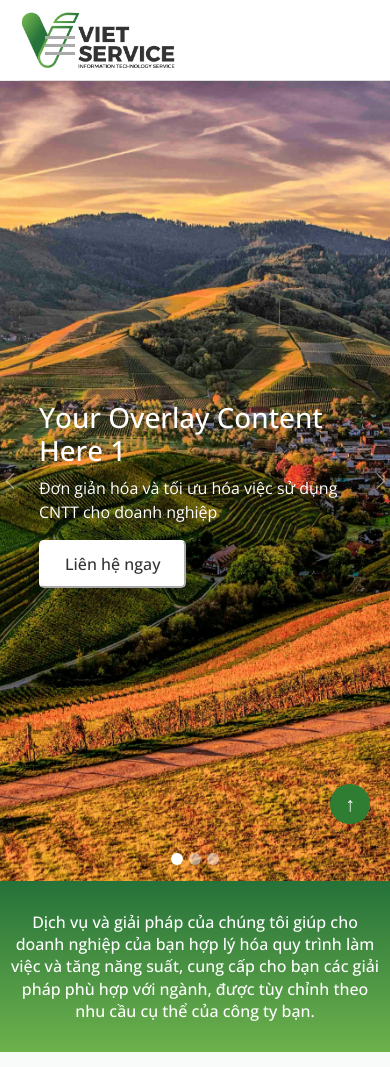
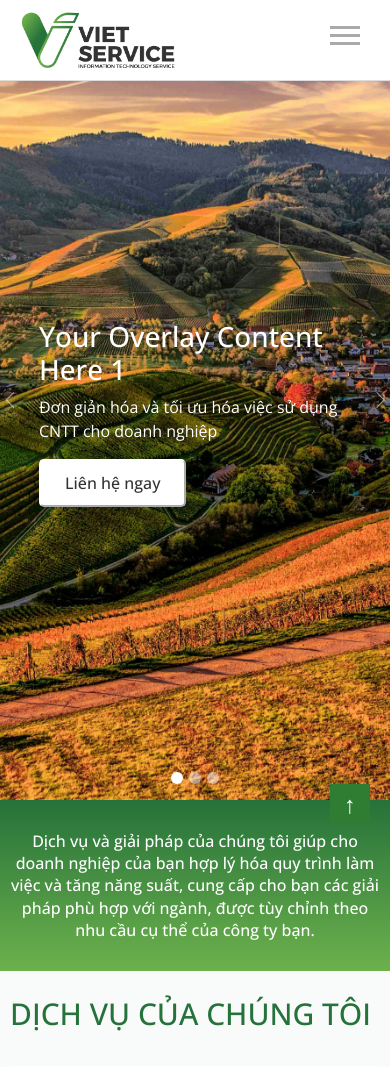
Before and after one commit to rhy911/vietservice, a PHP site: page / in a window 390 px wide. Shown: the top 1067 px of the page. Run offline with PHP 8.4, Linux system fonts and the light colour scheme.

Commit message:
✨ feat:

```diff
--- a/header.php
+++ b/header.php
@@ -19,12 +19,11 @@
             </div>
             <div id="nav-content" tabindex="0">
                 <ul>
-                    <li><a href="#0">Home</a></li>
-                    <li><a href="#0">Services</a></li>
-                    <li><a href="#0">Blog</a></li>
-                    <li><a href="#0">About</a></li>
-                    <li><a href="#0">Contact</a></li>
-                    <li class="small"><a href="#0">Facebook</a><a href="#0">Instagram</a></li>
+                    <li><a href="#0">TRANG CHỦ</a></li>
+                    <li><a href="#0">GIỚI THIỆU</a></li>
+                    <li><a href="#0">TIN TỨC</a></li>
+                    <li><a href="#0">DỊCH VỤ</a></li>
+                    <li><a href="#0">LIÊN HỆ</a></li>
                 </ul>
             </div>
         </div>
--- a/styles/body.css
+++ b/styles/body.css
@@ -20,7 +20,7 @@
   position: absolute;
   top: 40%;
   left: 20%;
-  z-index: 10;
+  z-index: 1;
 }
 
 .carousel-overlay h1,
@@ -217,8 +217,7 @@
   height: 40px;
   text-align: center;
   line-height: 40px;
-  font-size: 20px;
-  border-radius: 50%;
+  font-size: 24px;
   cursor: pointer;
 }
 
--- a/styles/header.css
+++ b/styles/header.css
@@ -2,6 +2,7 @@
   background-color: white;
   padding: 10px 20px 10px 20px;
   border-bottom: #ddd 1px solid;
+  position: relative;
 }
 
 header section {
@@ -9,6 +10,7 @@
   margin-right: auto;
   margin-left: auto;
 }
+
 .logo {
   height: 60px;
 }
@@ -16,6 +18,7 @@
 .nav-bar {
   margin-left: auto;
 }
+
 .nav a {
   padding: 0 10px;
   text-decoration: none;
@@ -28,26 +31,33 @@
 
 #nav-container {
   display: none;
-  position: fixed;
+  position: absolute;
+  top: 0;
+  left: 0;
   height: 100vh;
+  width: 100vw;
+  pointer-events: none;
+  z-index: 1000;
+}
+
+#nav-container .bg {
+  margin-top: 80px;
+  position: absolute;
+  top: 0;
+  right: 0;
   width: 100%;
-  pointer-events: none;
-}
-#nav-container .bg {
-  position: absolute;
-  top: 70px;
-  left: 0;
-  width: 100%;
-  height: calc(100% - 70px);
+  height: 100%;
   visibility: hidden;
   opacity: 0;
   transition: 0.3s;
   background: #000;
 }
+
 #nav-container:focus-within .bg {
   visibility: visible;
   opacity: 0.6;
 }
+
 #nav-container * {
   visibility: visible;
 }
@@ -57,7 +67,6 @@
   display: flex;
   flex-direction: column;
   justify-content: center;
-  z-index: 1;
   border: 0;
   background: transparent;
   border-radius: 0;
@@ -65,9 +74,11 @@
   width: 30px;
   cursor: pointer;
   pointer-events: auto;
-  margin-left: 25px;
+  margin-left: auto;
+  margin-right: 30px;
   touch-action: manipulation;
 }
+
 .icon-bar {
   display: block;
   width: 100%;
@@ -75,6 +86,7 @@
   background: #aaa;
   transition: 0.3s;
 }
+
 .icon-bar + .icon-bar {
   margin-top: 5px;
 }
@@ -82,29 +94,31 @@
 #nav-container:focus-within .button {
   pointer-events: none;
 }
+
 #nav-container:focus-within .icon-bar:nth-of-type(1) {
   transform: translate3d(0, 8px, 0) rotate(45deg);
 }
+
 #nav-container:focus-within .icon-bar:nth-of-type(2) {
   opacity: 0;
 }
+
 #nav-container:focus-within .icon-bar:nth-of-type(3) {
   transform: translate3d(0, -8px, 0) rotate(-45deg);
 }
 
 #nav-content {
-  margin-top: 70px;
+  margin-top: 80px;
   padding: 20px;
   width: 90%;
   max-width: 300px;
   position: absolute;
   top: 0;
-  left: 0;
-  height: calc(100% - 70px);
+  right: 0;
+  height: calc(100% - 80px);
   background: #ececec;
   pointer-events: auto;
-  -webkit-tap-highlight-color: rgba(0, 0, 0, 0);
-  transform: translateX(-100%);
+  transform: translateX(100%);
   transition: transform 0.3s;
   will-change: transform;
   contain: paint;
@@ -124,20 +138,32 @@
 }
 
 #nav-content li a:hover {
-  color: #bf7497;
+  color: #25723a;
 }
 
-#nav-content li:not(.small) + .small {
-  margin-top: auto;
-}
 #nav-container:focus-within #nav-content {
   transform: none;
 }
 
 @media (max-width: 768px) {
+  .header {
+    position: fixed;
+    top: 0;
+    left: 0;
+    width: 100%;
+    z-index: 1000;
+  }
+
   #nav-container {
     display: block;
+    position: fixed;
+    top: 0;
+    left: 0;
+    height: 100vh;
+    width: 100vw;
+    z-index: 999;
   }
+
   .nav-bar {
     display: none;
   }
```
